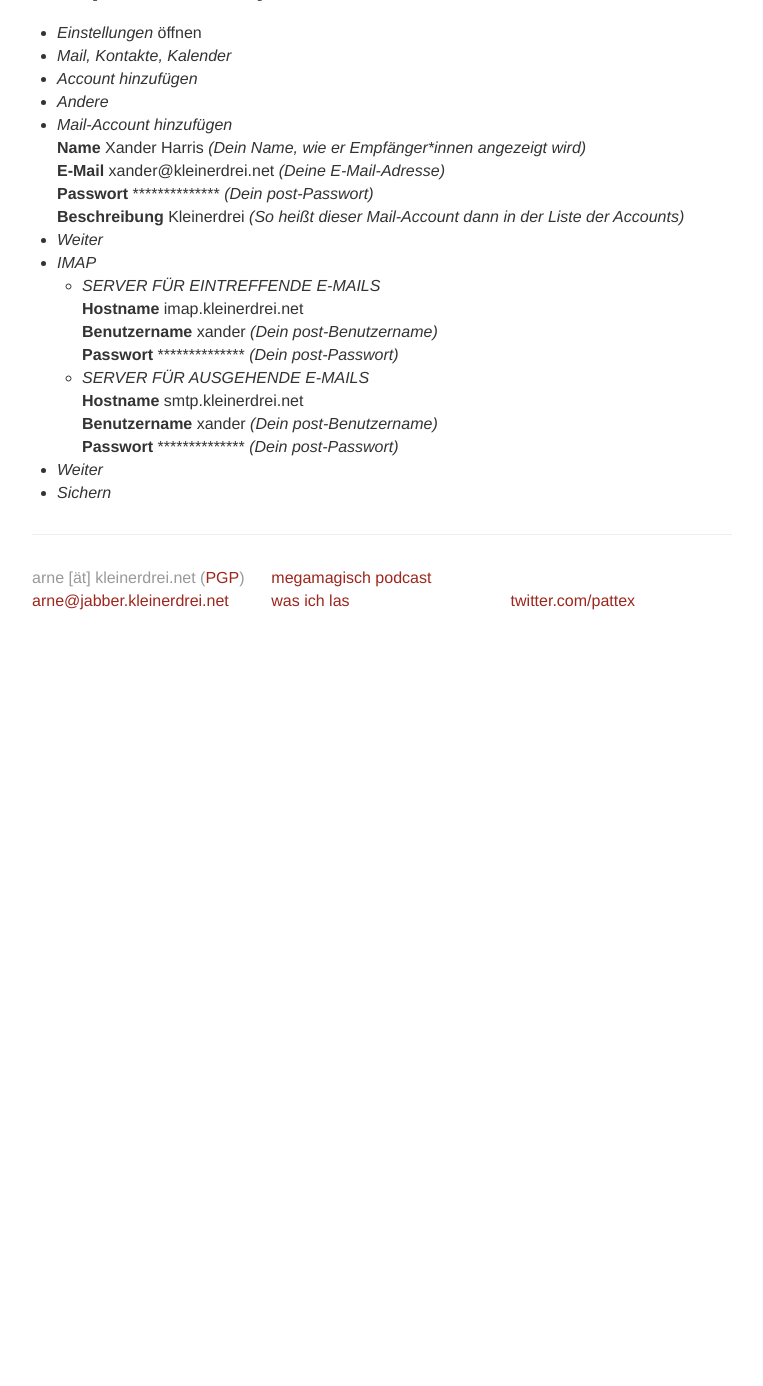
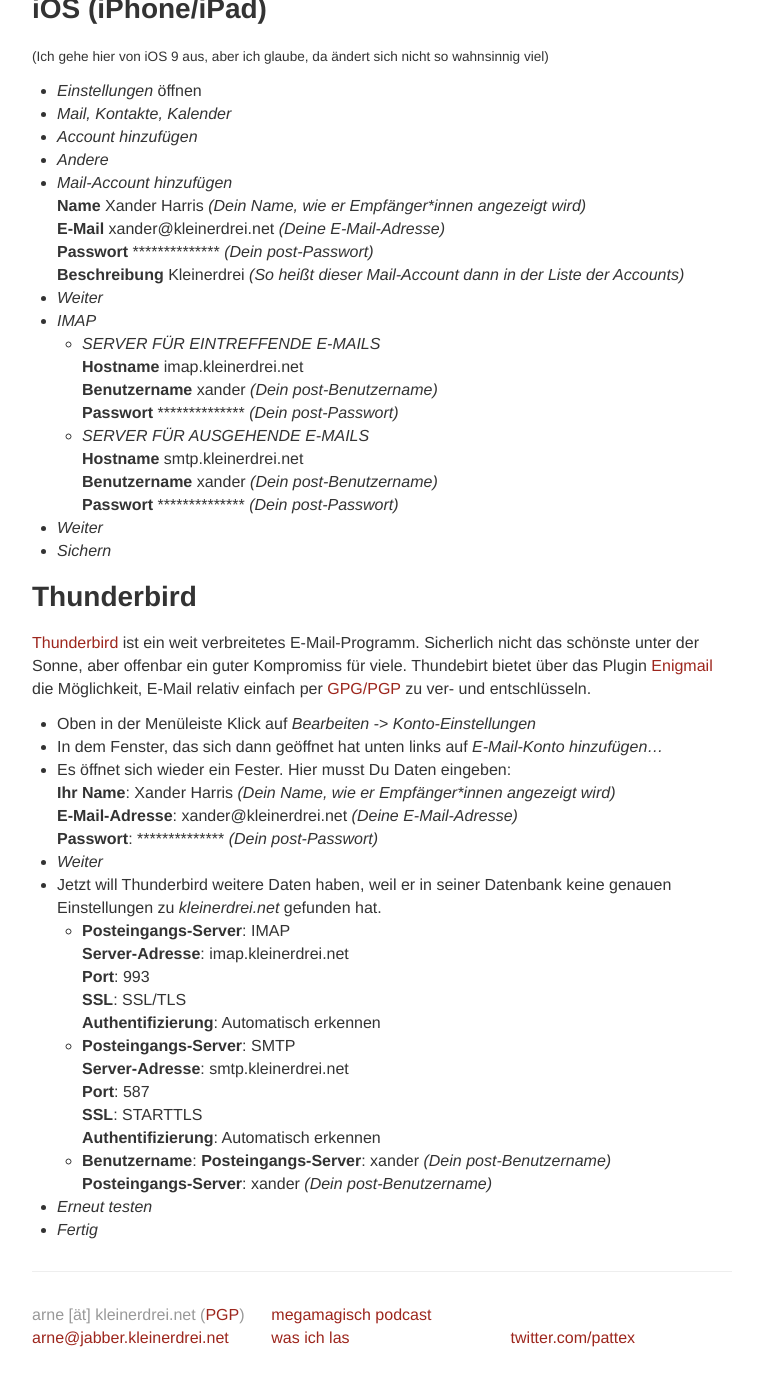
Before and after one commit to pattex/kleinerdrei.net, a Jekyll site: the page built from kommune/email.md, in a window 1280 px wide and 1400 px high, scrolled down 864 px. Shown: the top 1386 px of the window, without its empty margins (258-1021 px from the left). Built offline with Jekyll 4.4.1, drawn with Linux system fonts in a browser that asks for light colours; before the commit the page ends 1527 px from its top, so only the background shows below that; some of the changed text lies outside the part shown.

Commit message:
Added a Thunderbird How To to the e-mail support page.

```diff
--- a/kommune/email.md
+++ b/kommune/email.md
@@ -11,6 +11,7 @@
 
 * [Allgemein](#allgemein)
 * [iOS (iPhone/iPad)](#ios_iphoneipad)
+* [Thunderbird](#thunderbird)
 
 ### Allgemein
 
@@ -26,13 +27,14 @@
 #### Für ausgehende Mail
 
     Hostname: smtp.kleinerdrei.net
-    Server-Port: 25 oder 587
+    Server-Port: 587 oder 25
     (Port 25 wird in vielen Netzen blockiert)
 
     Benutzername: [Dein post-Benutzername]
     Passwort: [Dein post-Passwort]
 
 ### iOS (iPhone/iPad)
+<small>(Ich gehe hier von iOS 9 aus, aber ich glaube, da ändert sich nicht so wahnsinnig viel)</small>
 
 + *Einstellungen* öffnen
 + *Mail, Kontakte, Kalender*
@@ -55,3 +57,30 @@
     **Passwort** \*\*\*\*\*\*\*\*\*\*\*\*\*\* *(Dein post-Passwort)*
 + *Weiter*
 + *Sichern*
+
+### Thunderbird
+[Thunderbird](https://www.mozilla.org/de/thunderbird/) ist ein weit verbreitetes E-Mail-Programm. Sicherlich nicht das schönste unter der Sonne, aber offenbar ein guter Kompromiss für viele. Thundebirt bietet über das Plugin [Enigmail](https://www.enigmail.net/) die Möglichkeit, E-Mail relativ einfach per [GPG/PGP](https://de.wikipedia.org/wiki/GNU_Privacy_Guard) zu ver- und entschlüsseln.
+
++ Oben in der Menüleiste Klick auf *Bearbeiten* -> *Konto-Einstellungen*
++ In dem Fenster, das sich dann geöffnet hat unten links auf *E-Mail-Konto hinzufügen…*
++ Es öffnet sich wieder ein Fester. Hier musst Du Daten eingeben:
+  **Ihr Name**: Xander Harris *(Dein Name, wie er Empfänger\*innen angezeigt wird)*
+  **E-Mail-Adresse**: xander@kleinerdrei.net *(Deine E-Mail-Adresse)*
+  **Passwort**: \*\*\*\*\*\*\*\*\*\*\*\*\*\* *(Dein post-Passwort)*
++ *Weiter*
++ Jetzt will Thunderbird weitere Daten haben, weil er in seiner Datenbank keine genauen Einstellungen zu *kleinerdrei.net* gefunden hat.
+  + **Posteingangs-Server**: IMAP
+    **Server-Adresse**: imap.kleinerdrei.net
+    **Port**: 993
+    **SSL**: SSL/TLS
+    **Authentifizierung**: Automatisch erkennen
+  + **Posteingangs-Server**: SMTP
+    **Server-Adresse**: smtp.kleinerdrei.net
+    **Port**: 587
+    **SSL**: STARTTLS
+    **Authentifizierung**: Automatisch erkennen
+  + **Benutzername**:
+    **Posteingangs-Server**: xander *(Dein post-Benutzername)*
+    **Posteingangs-Server**: xander *(Dein post-Benutzername)*
++ *Erneut testen*
++ *Fertig*
```
